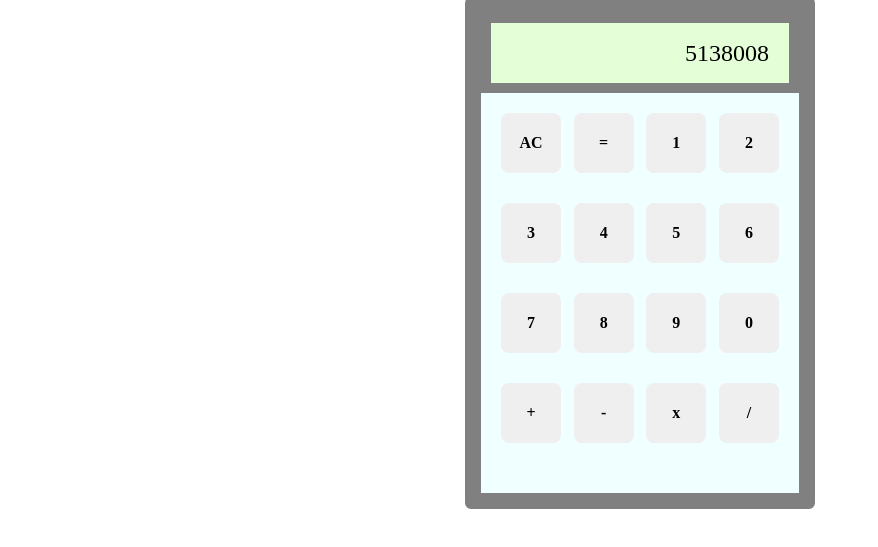
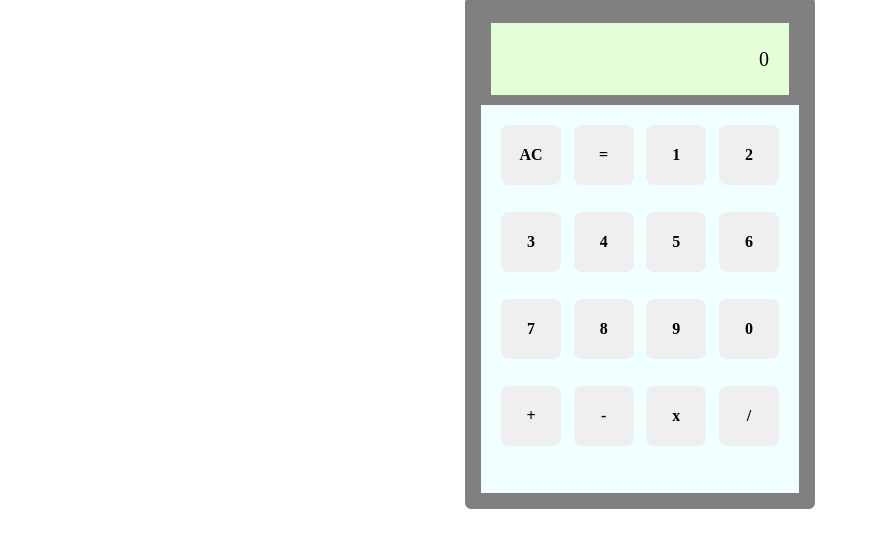
Before and after one commit to 13lejos/calculator, a plain HTML site: page index.html in a window 1280 px wide. Both pictures are taken after a click on the button "AC". Shown: the part 51-598 px from the top of the page, without its empty margins (0-878 px from the left). Drawn offline with Linux system fonts and the light colour scheme.

Commit message:
wire number/AC buttons and display window

```diff
--- a/index.html
+++ b/index.html
@@ -14,25 +14,25 @@
         <section class="centerSection" id="center">
             <div class="calcContainer">
                 <div class="displayContainer" id="displayContainer">
-                    <div class="displayWindow" id="display">5138008</div>
+                    <div class="displayWindow" id="display" value=></div>
                 </div>
             <div class="buttonContainer" id="buttonContainer">
-                <button class="button" id="clear">AC</button>
+                <button onclick="allClear()" class="button" id="clear">AC</button>
                 <button class="button" id="equals">=</button>
-                <button onclick="numberPress()" class="button" id="numberOne">1</button>
-                <button class="button" id="numberTwo">2</button>
-                <button class="button" id="numberThree">3</button>
-                <button class="button" id="numberFour">4</button>
-                <button class="button" id="numberFive">5</button>
-                <button class="button" id="numberSix">6</button>
-                <button class="button" id="numberSeven">7</button>
-                <button class="button" id="numberEight">8</button>
-                <button class="button" id="numberNine">9</button>
-                <button class="button" id="zero">0</button>
-                <button class="button" id="plus">+</button>
-                <button class="button" id="minus">-</button>
-                <button class="button" id="multiply">x</button>
-                <button class="button" id="divide">/</button>
+                <button onclick="numberPress(this.value)" class="button" id="numberOne" value="1">1</button>
+                <button onclick="numberPress(this.value)" class="button" id="numberTwo" value="2">2</button>
+                <button onclick="numberPress(this.value)" class="button" id="numberThree" value="3">3</button>
+                <button onclick="numberPress(this.value)" class="button" id="numberFour" value="4">4</button>
+                <button onclick="numberPress(this.value)" class="button" id="numberFive" value="5">5</button>
+                <button onclick="numberPress(this.value)" class="button" id="numberSix" value="6">6</button>
+                <button onclick="numberPress(this.value)" class="button" id="numberSeven" value="7">7</button>
+                <button onclick="numberPress(this.value)" class="button" id="numberEight" value="8">8</button>
+                <button onclick="numberPress(this.value)" class="button" id="numberNine" value="9">9</button>
+                <button onclick="numberPress(this.value)" class="button" id="zero" value="0">0</button>
+                <button onclick="numberPress(this.value)" class="button" id="plus">+</button>
+                <button onclick="numberPress(this.value)" class="button" id="minus">-</button>
+                <button onclick="numberPress(this.value)" class="button" id="multiply">x</button>
+                <button onclick="numberPress(this.value)" class="button" id="divide">/</button>
             </div>
             </div>
 
--- a/script.js
+++ b/script.js
@@ -8,14 +8,38 @@ let operatorNumber;
 let operator;
 //stored number/answer
 let storedNumber;
+//last button pressed stored
+let pressed;
 
-
+window.onload = () => {
+    document.getElementById(display);
+    display.textContent= displayNumber;
+}
 
 
 operate = (operandNumber, operatorNumber) => {
 storedNumber = operandNumber + operator + operatorNumber;
 }
 
-numberPress = (pressedNumber) => {
-alert(1)
+numberPress = (value) => {
+    pressed = value.toString();
+if (displayNumber  < 1){
+    displayNumber = pressed.toString();
 }
+else{
+    displayNumber = displayNumber.toString() + pressed.toString();
+}
+
+    console.log(pressed);
+    console.log(displayNumber);
+    document.getElementById(display);
+    display.textContent= displayNumber;
+
+}
+
+allClear = () => {
+    storedNumber = undefined;
+    displayNumber = 0;
+    document.getElementById(display);
+    display.textContent= displayNumber;
+}
--- a/style.css
+++ b/style.css
@@ -16,7 +16,7 @@
 .displayContainer{
     display: flex;
     width: 100%;
-    height: 80px;
+    height: 100px;
     justify-content: right;
     align-items: center;
     padding: 20px;
@@ -27,7 +27,7 @@
 }
 
 .displayWindow{
-    font-size: 24px;
+    font-size: 20px;
 }
 
 .calcContainer{
```
